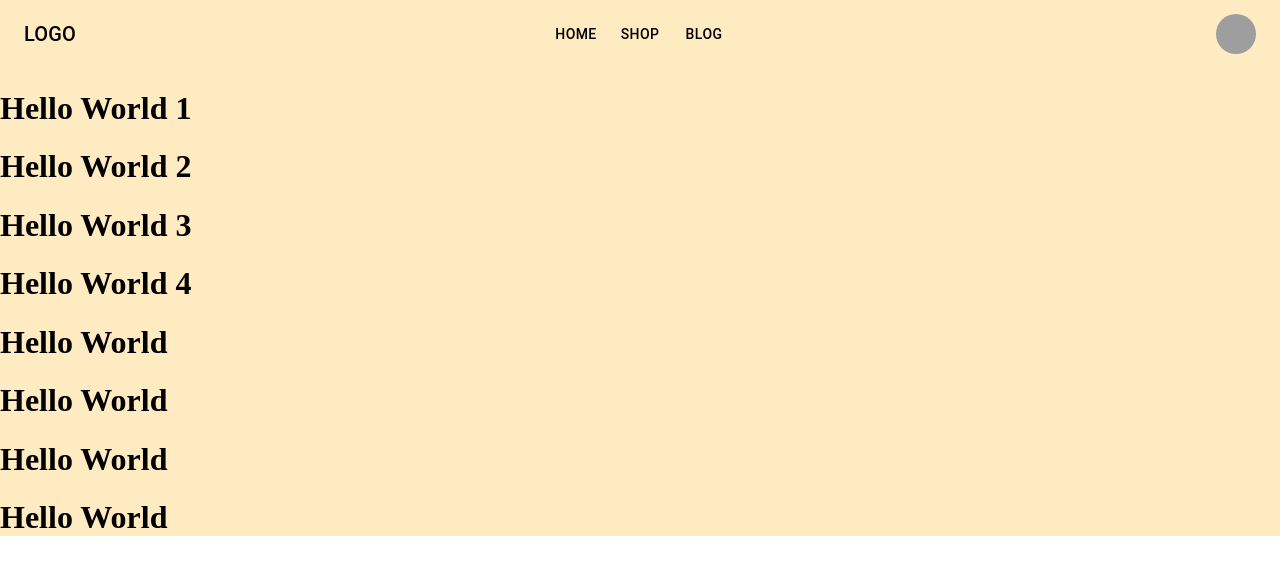
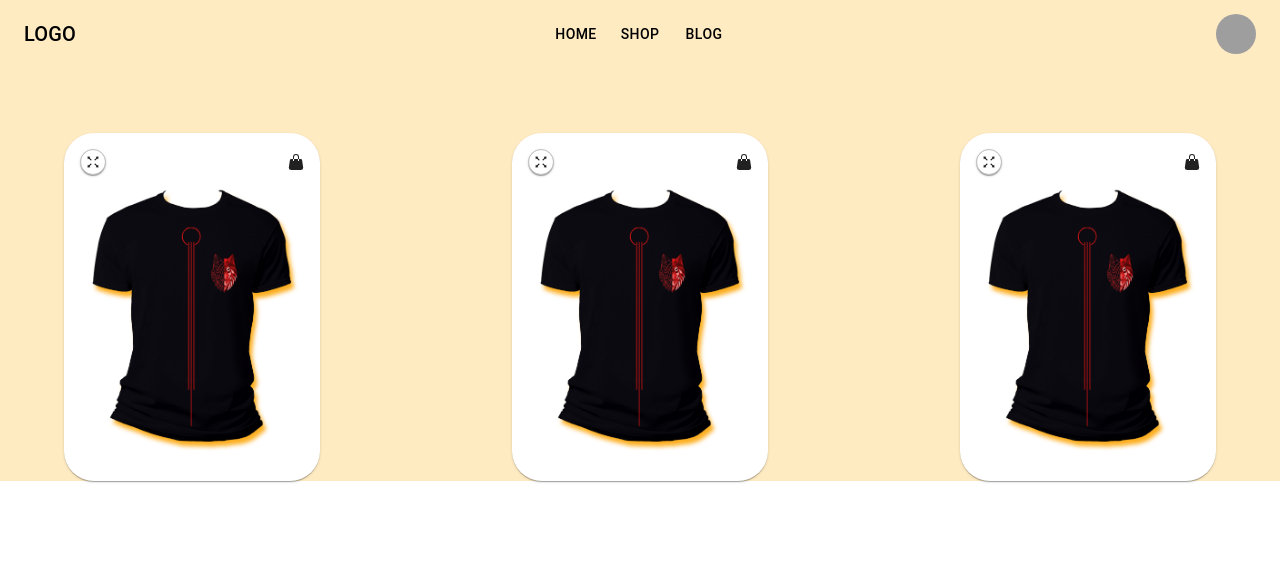
Before and after one commit to pitalerushikesh/ecomm-web, a React (Create React App) app: page / in a window 1280 px wide. Shown: the top 574 px of the page. Built offline with nearby package versions, Linux system fonts and the light colour scheme; grey boxes are pictures that could not be loaded.

Commit message:
working on homepage

```diff
--- a/src/User/Homepage.js
+++ b/src/User/Homepage.js
@@ -1,26 +1,100 @@
+import { Box, Card, CardContent, CardMedia, Grid } from "@mui/material";
 import { makeStyles } from "@mui/styles";
 import React from "react";
-
+import { AiOutlineFullscreen } from "react-icons/ai";
+import { BsHandbagFill } from "react-icons/bs";
 import Base from "../first/Base";
-
+import tshirt1 from "../assets/tshirt1.png";
 const useStyles = makeStyles({
   root: {
     backgroundColor: "#ffebc2",
   },
 });
 
+const ProductCard = () => {
+  return (
+    <Card
+      sx={{
+        borderRadius: "30px",
+      }}
+    >
+      <CardContent>
+        <Grid container>
+          <Grid item xs={6} alignItems="center" display="flex">
+            <Card
+              sx={{
+                p: "4px",
+                border: "1px solid #bcbcbc",
+                borderRadius: "50%",
+                justifyContent: "center",
+                alignItems: "center",
+                display: "flex",
+              }}
+            >
+              <AiOutlineFullscreen />
+            </Card>
+          </Grid>
+          <Grid
+            item
+            xs={6}
+            justifyContent="end"
+            alignItems="center"
+            display="flex"
+          >
+            <BsHandbagFill />
+          </Grid>
+        </Grid>
+        <Grid container>
+          <Grid
+            item
+            lg={12}
+            sm={12}
+            md={12}
+            xs={12}
+            justifyContent="center"
+            alignItems="center"
+            display="flex"
+          >
+            <Box
+              component="img"
+              className="prod-img"
+              src={tshirt1}
+              width="200px"
+            />
+          </Grid>
+        </Grid>
+      </CardContent>
+    </Card>
+  );
+};
+
 const Homepage = () => {
   const classes = useStyles();
   return (
     <Base className={classes.root}>
-      <h1>Hello World 1</h1>
-      <h1>Hello World 2</h1>
-      <h1>Hello World 3</h1>
-      <h1>Hello World 4</h1>
-      <h1>Hello World</h1>
-      <h1>Hello World</h1>
-      <h1>Hello World</h1>
-      <h1>Hello World</h1>
+      <Box
+        sx={{
+          m: "4rem",
+        }}
+      >
+        <Grid
+          container
+          spacing={24}
+          justifyContent="center"
+          alignItems="center"
+          display="flex"
+        >
+          <Grid item lg={4}>
+            <ProductCard />
+          </Grid>
+          <Grid item lg={4}>
+            <ProductCard />
+          </Grid>
+          <Grid item lg={4}>
+            <ProductCard />
+          </Grid>
+        </Grid>
+      </Box>
     </Base>
   );
 };
--- /dev/null
+++ b/src/User/css/Homepage.css
@@ -0,0 +1,3 @@
+.prod-img{
+  filter: drop-shadow(3px 5px 2px #fdae1f);
+}
--- a/src/index.js
+++ b/src/index.js
@@ -3,6 +3,7 @@ import ReactDOM from "react-dom";
 import "./App.css";
 import App from "./App";
 import Homepage from "./user/Homepage";
+import "./user/css/Homepage.css";
 
 ReactDOM.render(
   <React.StrictMode>
```
Also changed, not shown: src/assets/tshirt1.png (added), src/assets/tshirt2.png (added).
